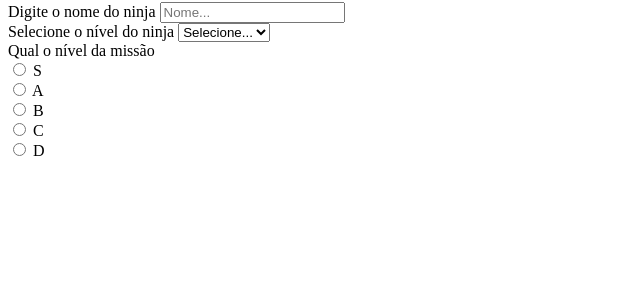
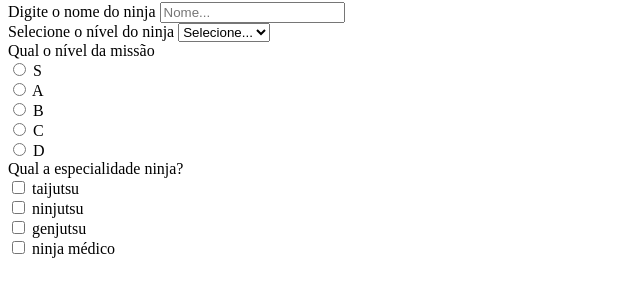
Before and after one commit to VictorO04/Progresso-HTML, a plain HTML site: page pages/forms.html in a window 1280 px wide. Shown: the part 78-374 px from the top of the page, without its empty margins (0-640 px from the left). Drawn offline with Linux system fonts and the light colour scheme.

Commit message:
finaliza parte 4 da missão

```diff
--- a/pages/forms.html
+++ b/pages/forms.html
@@ -59,6 +59,34 @@
                     </label>
                 </div>
             </div>
+
+            <div class="especialidades">
+                <label for="especialidades">Qual a especialidade ninja?</label>
+                <div>
+                    <label for="especialidades">
+                        <input type="checkbox" name="especialidades" value="taijutsu">
+                        taijutsu
+                    </label>
+                </div>
+                <div>
+                    <label for="especialidades">
+                        <input type="checkbox" name="especialidades" value="ninjutsu">
+                        ninjutsu
+                    </label>
+                </div>
+                <div>
+                    <label for="especialidades">
+                        <input type="checkbox" name="especialidades" value="genjutsu">
+                        genjutsu
+                    </label>
+                </div>
+                <div>
+                    <label for="especialidades">
+                        <input type="checkbox" name="especialidades" value="ninja médico">
+                        ninja médico
+                    </label>
+                </div>
+            </div>
         </form>
     </section>
 </body>
```
